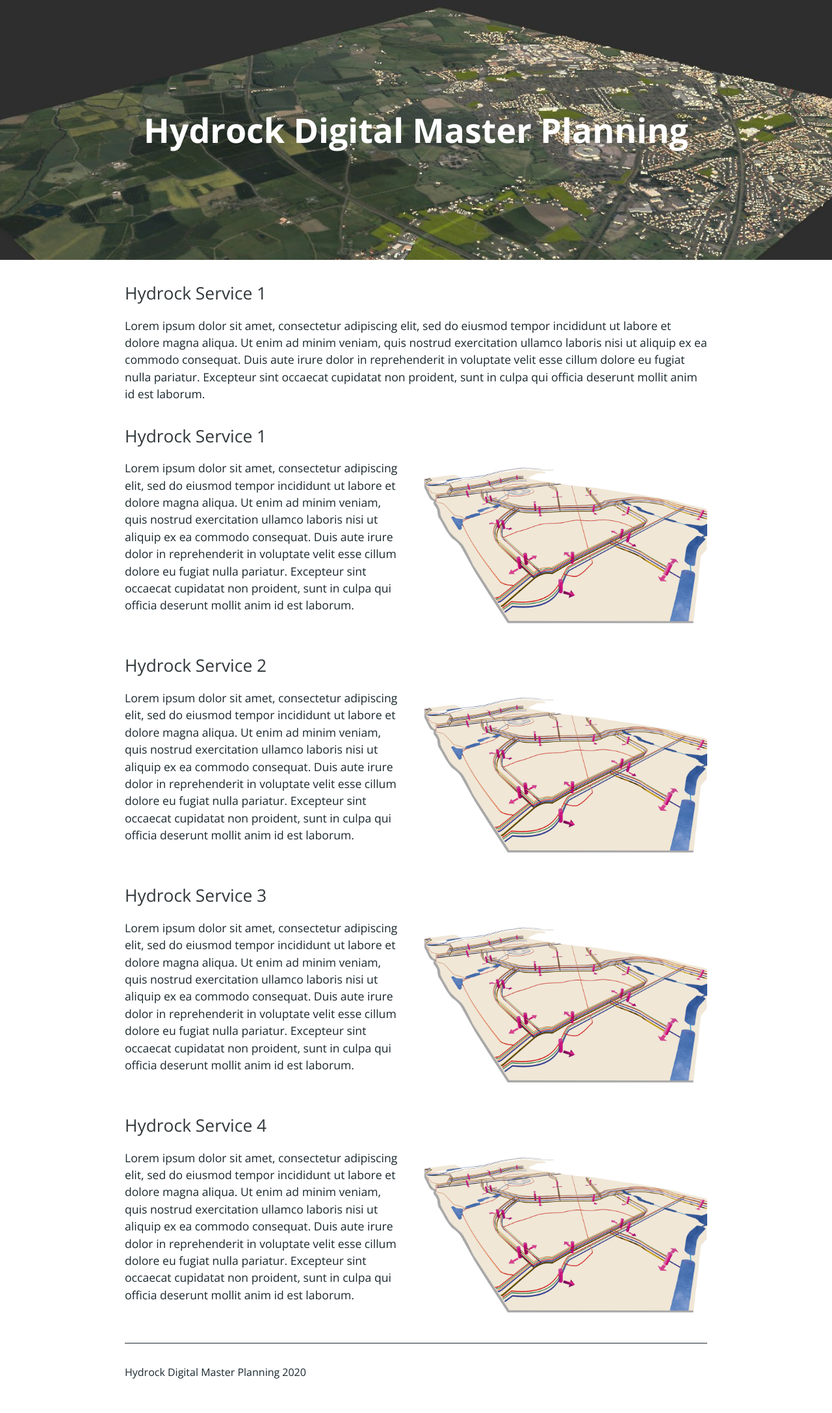
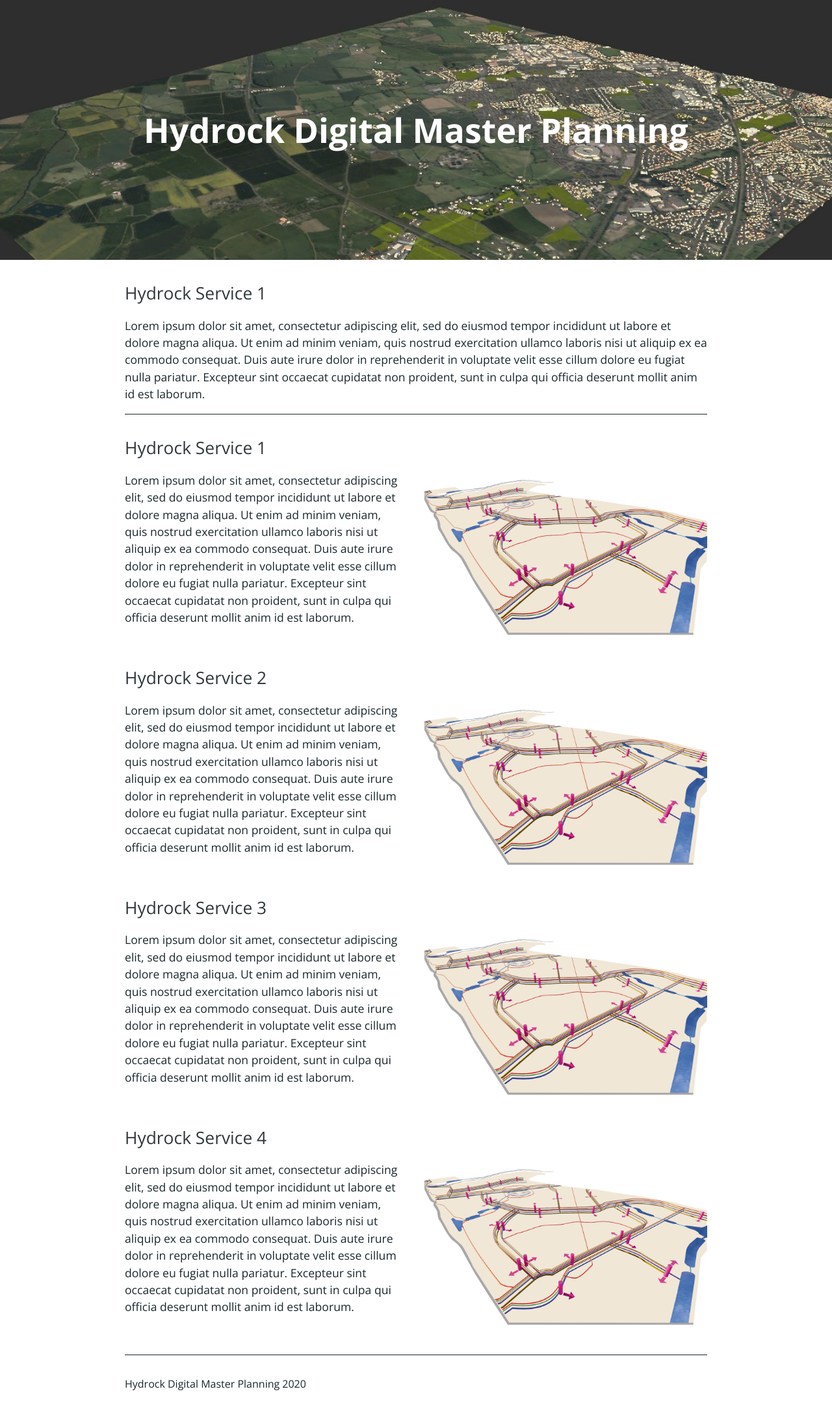
Before and after one commit to HydrockEngineering/DigitalMasterPlanning, a Jekyll site: the page built from index.md, in a window 1280 px wide. Shown: the whole page at 65% size. Built offline with Jekyll 4.4.1, drawn with Linux system fonts in a browser that asks for light colours; our own code applies the rules of GitHub Pages for plain Markdown files; the repository's description, which GitHub fills in, is left out.

Commit message:
Update jekyll-theme-cayman.scss

```diff
--- a/_sass/jekyll-theme-cayman.scss
+++ b/_sass/jekyll-theme-cayman.scss
@@ -406,6 +406,12 @@
   }
 }
 
+.full-width{
+  width:100%;
+  display:inline-block;
+  border-bottom: solid 1px $hr-border-color;
+}
+
 .sub-wrap {
   position:relative;
   display:inline-block;
```
